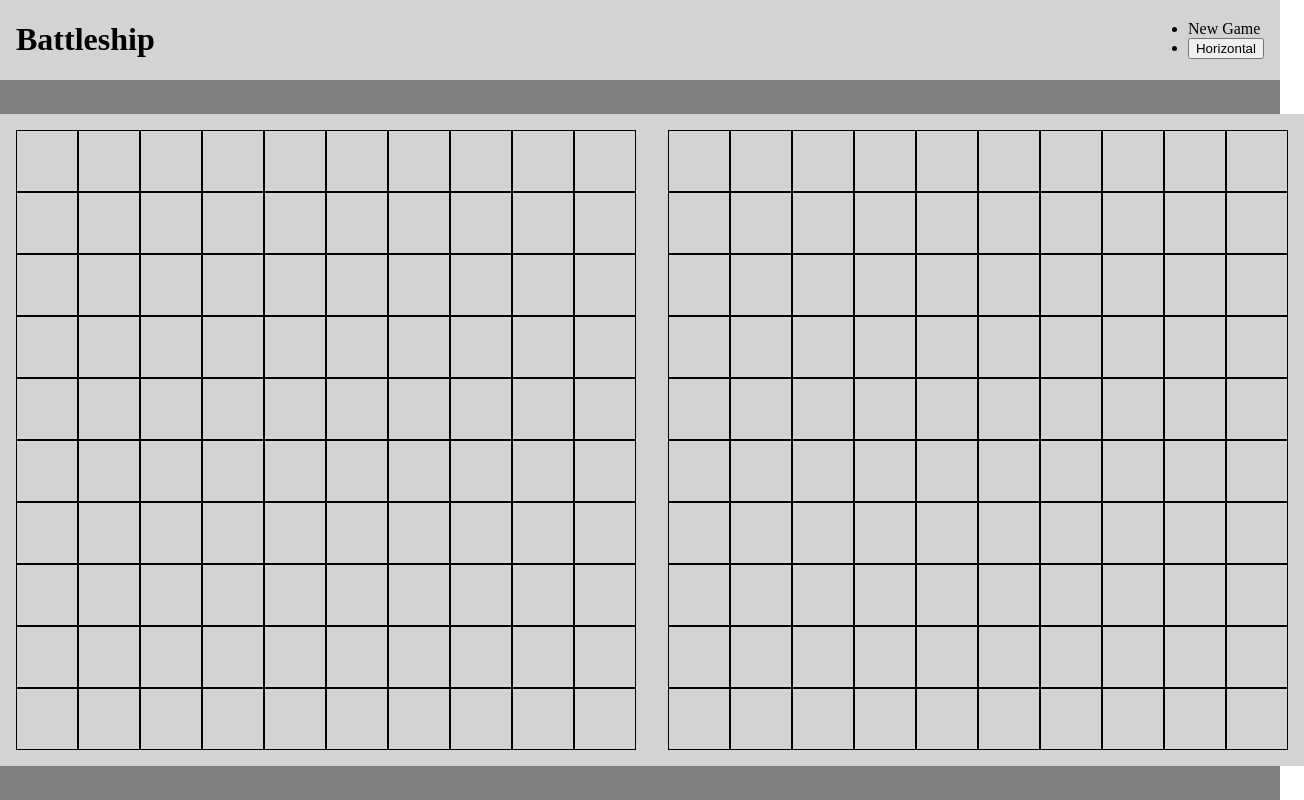
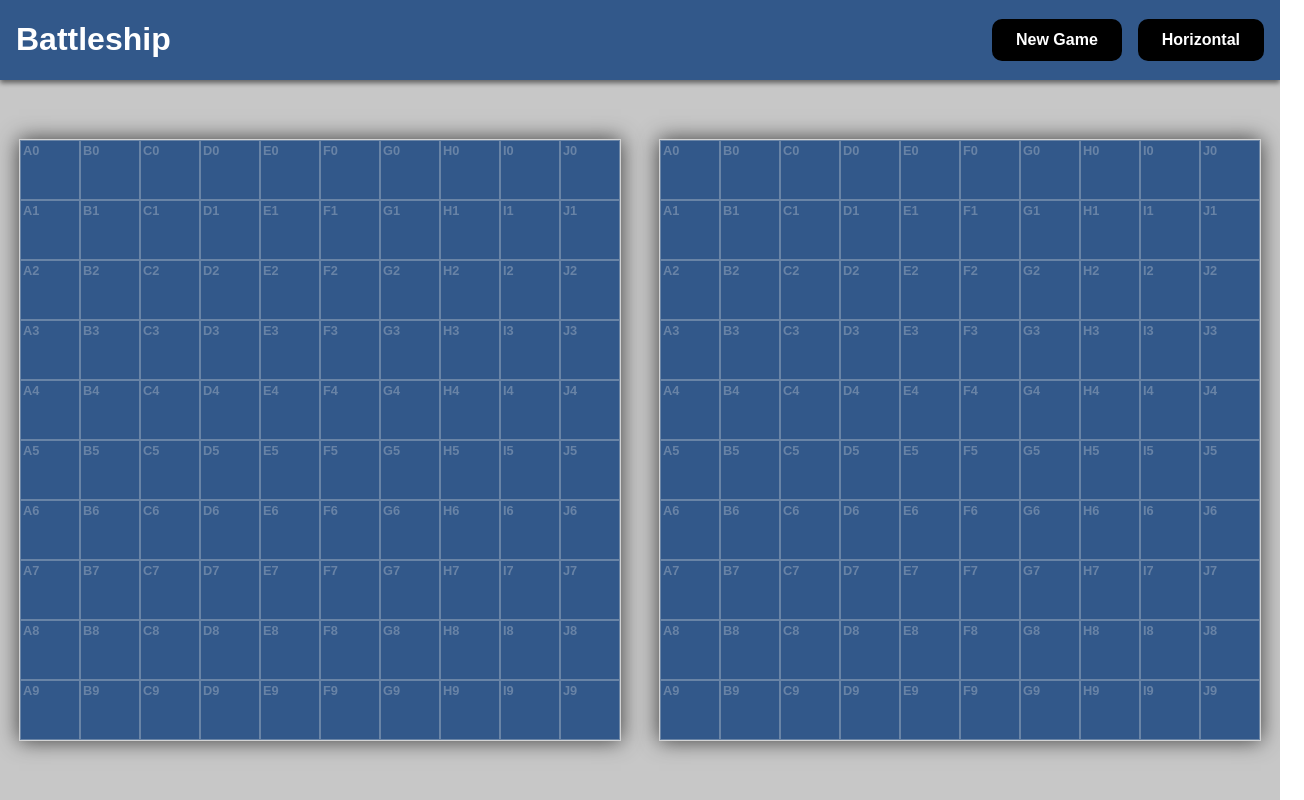
Before and after one commit to kmsedu/battleship, a website built with webpack: page src/index.html in a window 1280 px wide. Shown: the whole page, 1304 px wide, since content can reach past the window. Built offline with nearby package versions, Linux system fonts and the light colour scheme.

Commit message:
Basic functionality achieved, some refactoring and some basic styling to be able to see what's going on

```diff
--- a/src/dom/domHandler.js
+++ b/src/dom/domHandler.js
@@ -19,7 +19,7 @@ const domHandler = {
     const cellDivs = [...document.querySelectorAll('.enemy-cell')]
     for (const cellDiv of cellDivs) {
       cellDiv.addEventListener('click', () => {
-        if (!Game.isGameWon() && cellDiv.textContent === '') {
+        if (!Game.isGameWon() && cellDiv.classList.contains('empty')) {
           const cellCoords = [cellDiv.id[0], Number(cellDiv.id[1])]
           this.opponentBoard().receiveAttack(cellCoords)
 
@@ -42,7 +42,7 @@ const domHandler = {
   },
   waitForPlayerPlacement () {
     const playerCells = [...this.playerWindow.querySelectorAll('.cell')]
-    const orientationSwitch = document.querySelector('li > button')
+    const orientationSwitch = document.querySelector('.orientation-switch')
     let isVertical
     orientationSwitch.textContent === 'Horizontal'
       ? isVertical = false
--- a/src/dom/drawOpponentBoard.js
+++ b/src/dom/drawOpponentBoard.js
@@ -2,6 +2,9 @@ const drawOpponentBoard = function (opponentBoard, window) {
   for (const letter of Object.values(opponentBoard.board)) {
     letter.forEach((cell) => {
       const cellDiv = document.createElement('div')
+      const [letter, number] = cell.coords
+      cellDiv.id = `${letter}${number}`
+      cellDiv.innerText = `${letter}${number}`
       if (cell.isShipCell && cell.isAttacked) {
         cellDiv.classList.value = ''
         cellDiv.classList.add('hit-ship')
@@ -12,8 +15,6 @@ const drawOpponentBoard = function (opponentBoard, window) {
         cellDiv.classList.value = ''
         cellDiv.classList.add('empty')
       }
-      const [letter, number] = cell.coords
-      cellDiv.id = `${letter}${number}`
       cellDiv.classList.add('enemy-cell', 'cell')
       window.append(cellDiv)
     })
--- a/src/dom/drawPlayerBoard.js
+++ b/src/dom/drawPlayerBoard.js
@@ -2,17 +2,21 @@ const drawPlayerBoard = function (gameboard, window) {
   for (const letter of Object.values(gameboard.board)) {
     letter.forEach((cell) => {
       const cellDiv = document.createElement('div')
+      const [letter, number] = cell.coords
+      cellDiv.innerText = `${letter}${number}`
       if (cell.isShipCell && cell.isAttacked) {
         cellDiv.classList.value = ''
         cellDiv.classList.add('hit-ship')
       } else if (cell.isAttacked) {
         cellDiv.classList.value = ''
         cellDiv.classList.add('missed')
+      } else if (cell.isShipCell) {
+        cellDiv.classList.value = ''
+        cellDiv.classList.add('ship')
       } else {
         cellDiv.classList.value = ''
         cellDiv.classList.add('empty')
       }
-      const [letter, number] = cell.coords
       cellDiv.id = `${letter}${number}`
       cellDiv.classList.add('cell')
       window.append(cellDiv)
--- a/src/index.html
+++ b/src/index.html
@@ -10,9 +10,11 @@
   <header>
     <h1 class="logo">Battleship</h1>
     <ul class="toolbox">
-      <li>New Game</li>
       <li>
-        <button type="button">Horizontal</button>
+        <button type="button" class="new-game-button">New Game</button>
+      </li>
+      <li>
+        <button type="button" class="orientation-switch">Horizontal</button>
       </li>
     </ul>
   </header>
--- a/src/styles/style.css
+++ b/src/styles/style.css
@@ -1,3 +1,8 @@
+* {
+  font-family: sans-serif;
+  box-sizing: border-box;
+}
+
 body {
   display: flex;
   flex-direction: column;
@@ -7,15 +12,45 @@ body {
 }
 
 header {
+  color: white;
   display: flex;
   justify-content: space-between;
   background: lightgray;
   align-items: center;
   padding: 0 1rem;
+  background: rgb(50, 88, 138);
+  box-shadow: 0 3px 5px 0 rgb(97, 97, 97);
+  z-index: 1;
 }
 
 main {
   flex: 1;
+}
+
+ul {
+  list-style: none;
+}
+
+li > button {
+  color: white;
+  background: none;
+  border: none;
+  outline: none;
+  padding: 0.75rem 1.5rem;
+  background: black;
+  border-radius: 10px;
+  font-size: 1rem;
+  font-weight: bold;
+}
+
+li > button:hover {
+background:rgb(34, 34, 34);
+cursor: pointer;
+}
+
+.toolbox {
+  display: flex;
+  gap: 1rem;
 }
 
 .game-window {
@@ -24,27 +59,45 @@ main {
   justify-items: center;
   align-items: center;
   grid-template-columns: 1fr 1fr;
-  background: grey;
-}
-
-.game-window > div {
-  background: lightgrey;
-  padding: 1rem;
-
+  background: rgb(199, 199, 199);
 }
 
 .player-window, .opponent-window {
   display: grid;
   grid-template-rows: repeat(10, 1fr);
   grid-auto-flow: column;
+  box-shadow: 0 0 20px 0 rgb(61, 61, 61);
+  border: 1px solid rgba(255, 255, 255, 0.205);
 }
 
 .cell {
   display: flex;
-  align-items: center;
-  justify-content: center;
-  font-size: 3rem;
-  border: 1px solid black;
+  font-size: 0.8rem;
+  background: rgb(50, 88, 138);
+  color: rgba(233, 233, 233, 0.3);
+  font-weight: bold;
+  border: 1px solid rgba(233, 233, 233, 0.3);
   width: 60px;
   height: 60px;
+  padding: 2px;
 }
+
+.cell:hover {
+  filter: brightness(90%);
+}
+
+.missed, .ship, .hit-ship {
+  border: 1px solid white;
+}
+
+.missed {
+  background: rgb(88, 119, 88);
+}
+
+.ship {
+  background: black;
+}
+
+.hit-ship {
+  background: rgb(138, 73, 73);
+}
```
